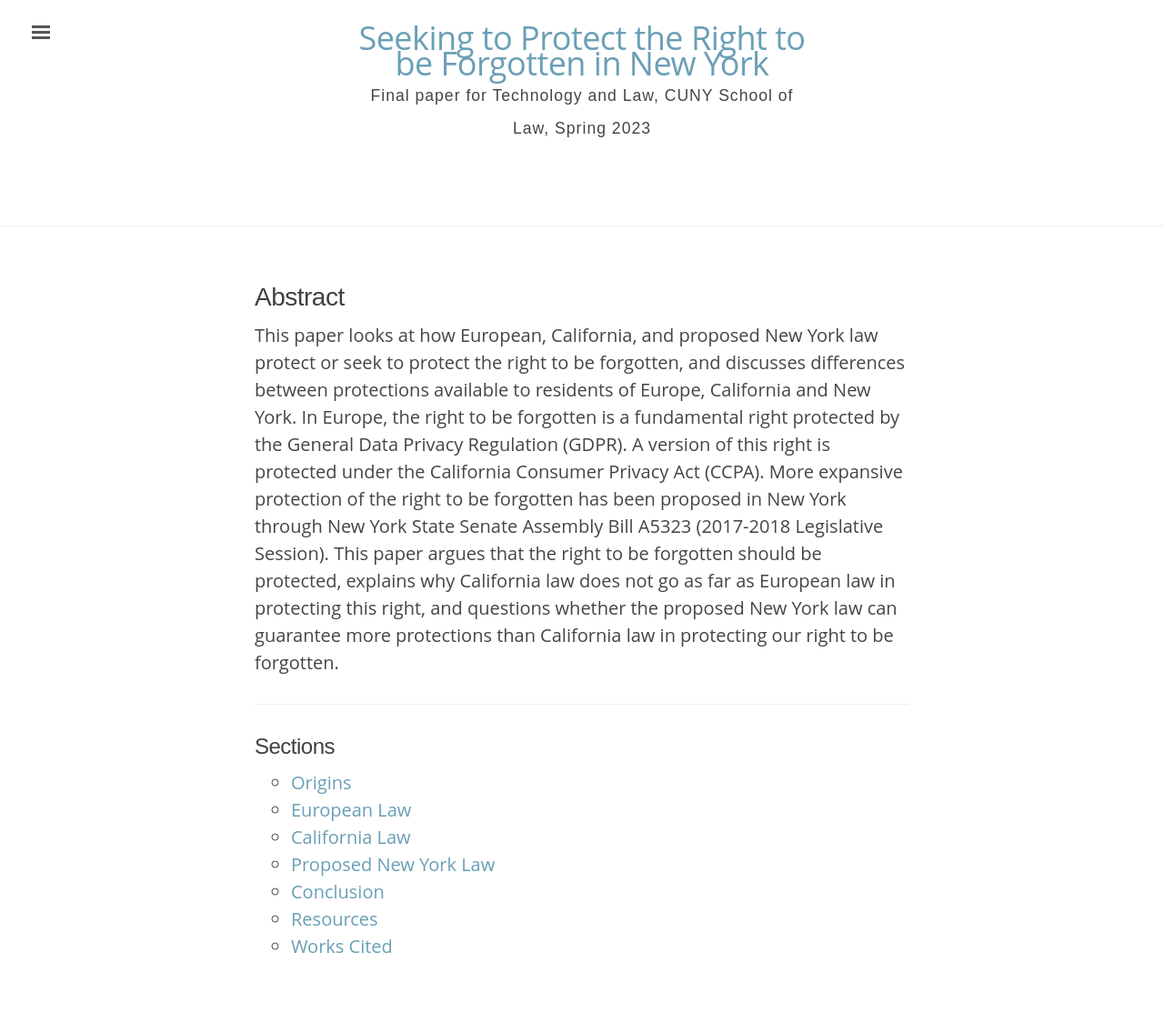
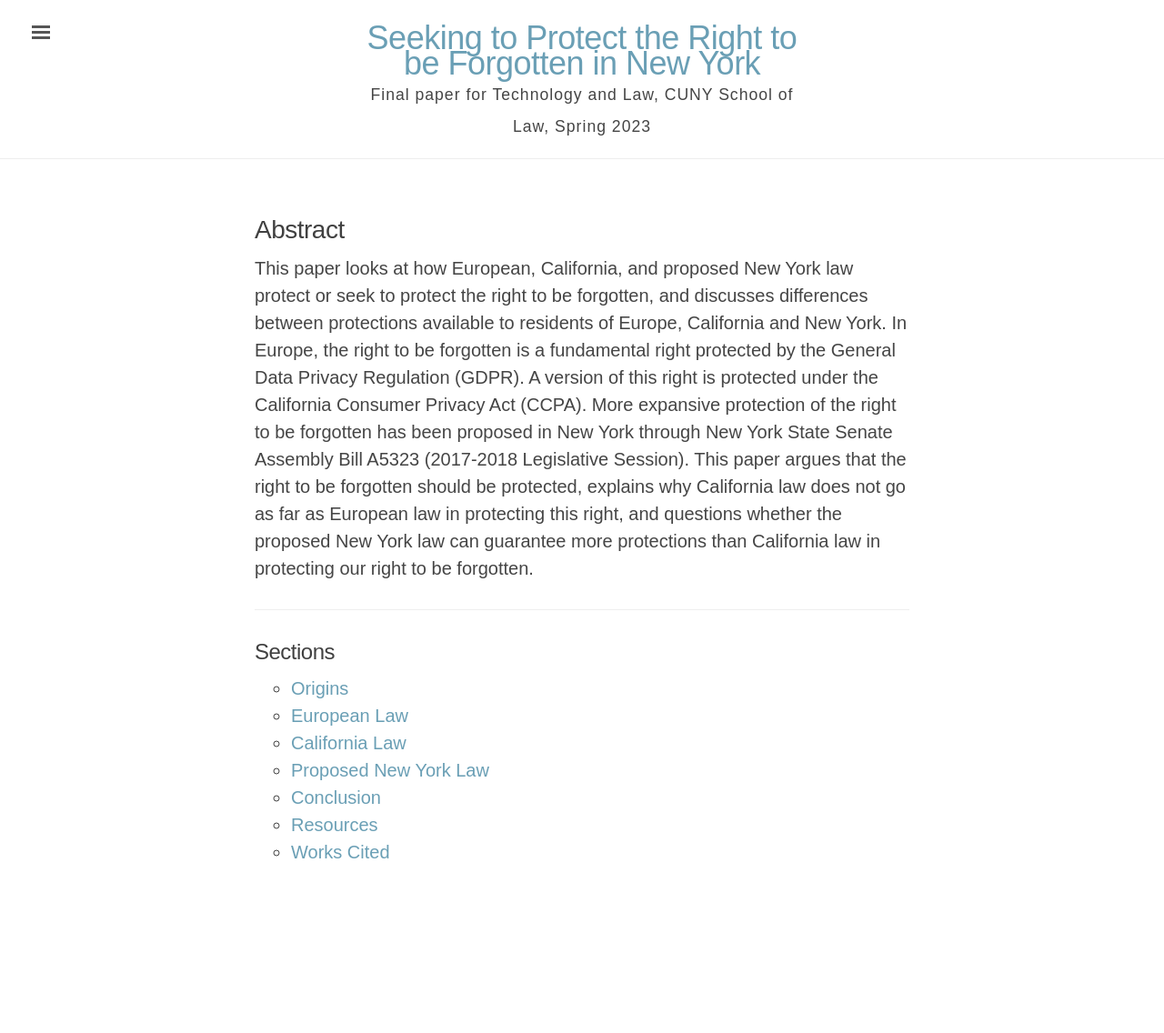
Before and after one commit to binipringle/right-to-be-forgotten, a Jekyll site: the page built from index.html, in a window 1280 px wide. Shown: the whole page at 91% size. Built offline with Jekyll 4.4.1, drawn with Linux system fonts in a browser that asks for light colours; after the commit the page ends 1032 px from its top, so only the background shows below that.

```diff
--- a/_sass/_ed.scss
+++ b/_sass/_ed.scss
@@ -235,7 +235,7 @@
   font-size: 1.8rem;
   line-height: .777em;
   margin-top: 2em;
-  margin-bottom: 2em;
+  margin-bottom: 0;
   margin-right: 0;
   margin-left: 0;
   text-align: center;
--- a/assets/css/style.scss
+++ b/assets/css/style.scss
@@ -10,12 +10,9 @@
 */
 
 /* Fonts */
-$main-font: "Open Sans", sans-serif;
+$main-font: "Source Sans Pro", sans-serif;
 $heading-font: sans-serif;
 $regular-font-size: 1.25em; /* 20px / 16px = 1.25em; support text resizing in all browsers */
-.masthead-title {
-  margin: 20px;
-}
 
 
 /*
```
